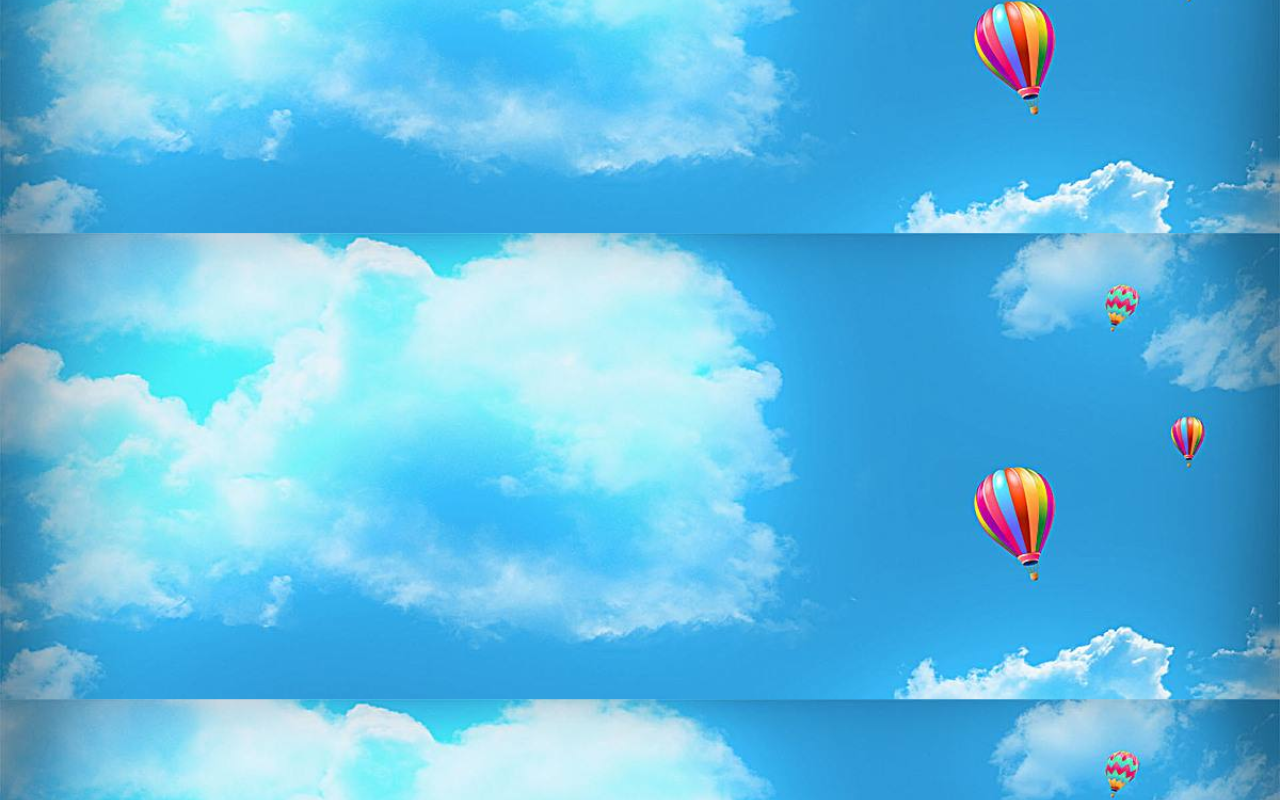
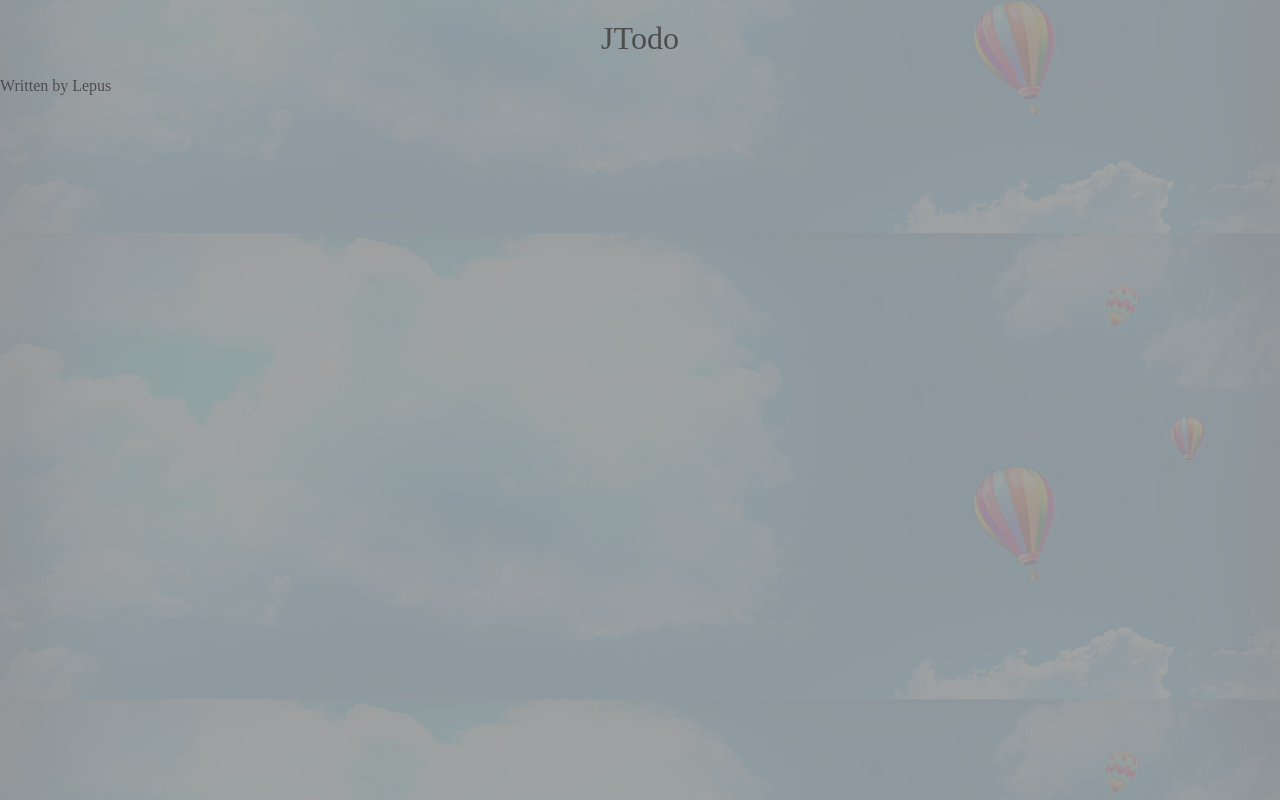
Before and after one commit to lepus-esn/Vue-webpack-todo, a Vue app: page / in a window 1280 px wide. Built offline with nearby package versions, Linux system fonts and the light colour scheme; the HTML template or start-up script is replaced by a standard one.

Commit message:
feat: 配置完整可跑工程

```diff
--- a/package.json
+++ b/package.json
@@ -15,7 +15,9 @@
   "license": "ISC",
   "dependencies": {
     "autoprefixer": "^9.8.4",
-    "babel-core": "^6.26.3",
+    "@babel/core": "^7.10.2",
+    "@babel/preset-env": "^7.10.2",
+    "@babel/preset-react": "^7.10.1",
     "babel-loader": "^8.1.0",
     "babel-plugin-transform-vue-jsx": "^3.7.0",
     "babel-preset-env": "^1.7.0",
@@ -30,6 +32,7 @@
     "webpack-dev-server": "^3.11.0"
   },
   "devDependencies": {
+    "babel-plugin-syntax-jsx": "^6.18.0",
     "css-loader": "^3.6.0",
     "file-loader": "^6.0.0",
     "stylus": "^0.54.7",
--- a/src/app.vue
+++ b/src/app.vue
@@ -1,11 +1,19 @@
 <template>
   <div id="app">
       <div id="cover"></div>
+      <Header></Header>
+      <Footer></Footer>
   </div>
 </template>
 
-<script>
+<script type="text/jsx">
+  import Header from './todo/header.vue'
+  import Footer from './todo/forter.jsx'
    export default {
+       components: {
+           Header,
+           Footer,
+       }
    }
 </script>
 
@@ -18,4 +26,14 @@
     top 0
     bottom 0
 }
+#cover {
+    position absolute
+    left 0
+    right 0
+    top 0
+    bottom 0
+    background-color #999
+    opacity .9
+    z-index -1
+}
 </style>
--- a/src/asset/styles/global.styl
+++ b/src/asset/styles/global.styl
@@ -10,6 +10,3 @@ body {
     background-position center
     color #4d4d4d
 }
-#app {
-    background-size cover
-}
--- a/src/todo/forter.jsx
+++ b/src/todo/forter.jsx
@@ -0,0 +1,16 @@
+export default {
+    data() {
+        return {
+            author: 'Lepus'
+        }
+    },
+
+    render() {
+        // 为啥是this.author
+        return (
+            <div id="footer">
+                <span>Written by {this.author}</span>
+            </div>
+        )
+    }
+}
--- a/src/todo/header.vue
+++ b/src/todo/header.vue
@@ -0,0 +1,17 @@
+<template>
+    <header class="main-header">
+        <h1>JTodo</h1>
+    </header>
+</template>
+
+<style scoped lang="stylus">
+.main-header {
+    text-align center
+    h1 {
+        font-size 100px,
+        color rgba(175, 47, 47, 0.4)
+        font-weight 100
+        margin 20px
+    }
+}
+</style>
--- a/webpack.config.js
+++ b/webpack.config.js
@@ -26,7 +26,16 @@ module.exports = {
             },
             {
                 test: /\.jsx/,
-                loader: 'babel-loader'
+                use: [
+                    {
+                    loader: 'babel-loader',
+                    options:{
+                            presets:[
+                                "@babel/env", "@babel/react"
+                            ]
+                        }
+                    }
+                ]
             },
             {
                 test: /\.styl/,
@@ -52,5 +61,8 @@ module.exports = {
     plugins: [
         new VueLoaderPlugin(),
         new HTMLPlugin() // 用来自动生成index.html文件，作为基准文件
-    ]
+    ],
+    resolve: {
+        extensions: ['.js', '.jsx']
+    }
 }
```
Also changed, not shown: .babelrc, 1 other file (tests, documents, lock files or other folders).
